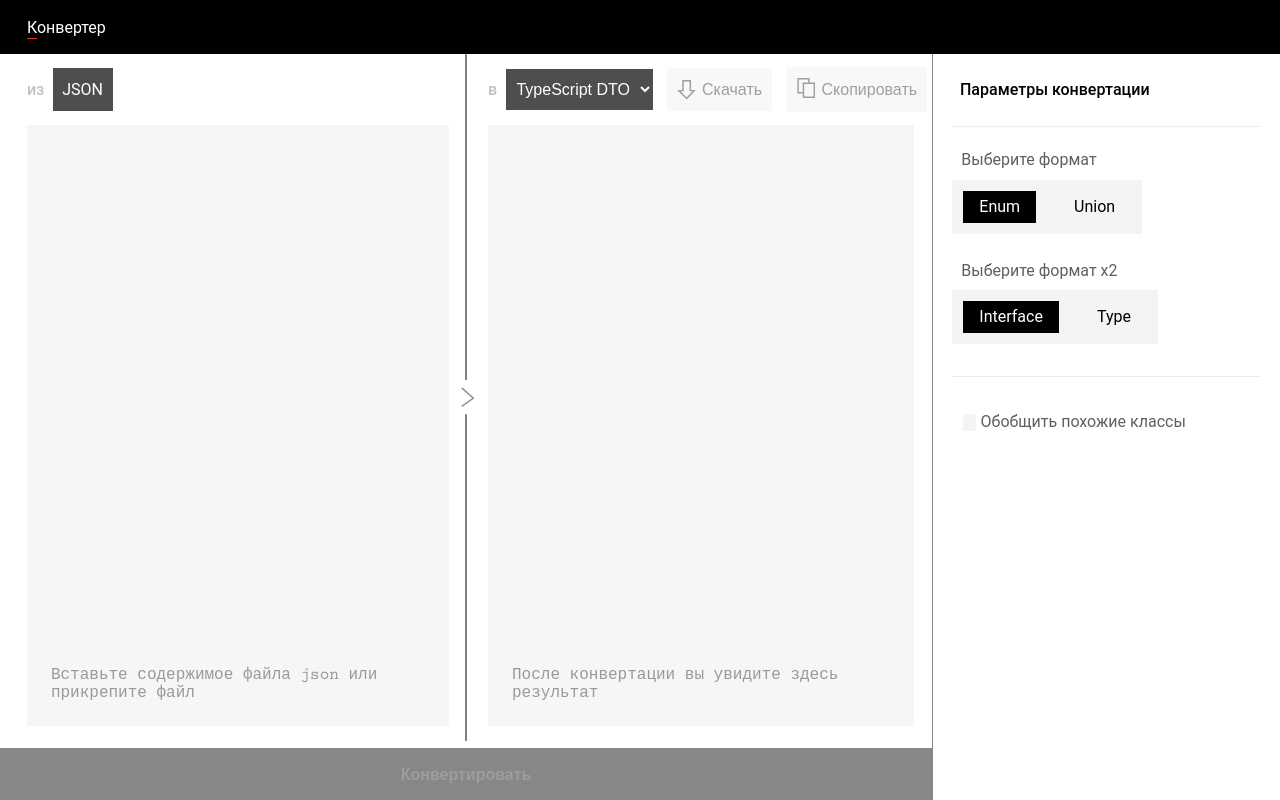
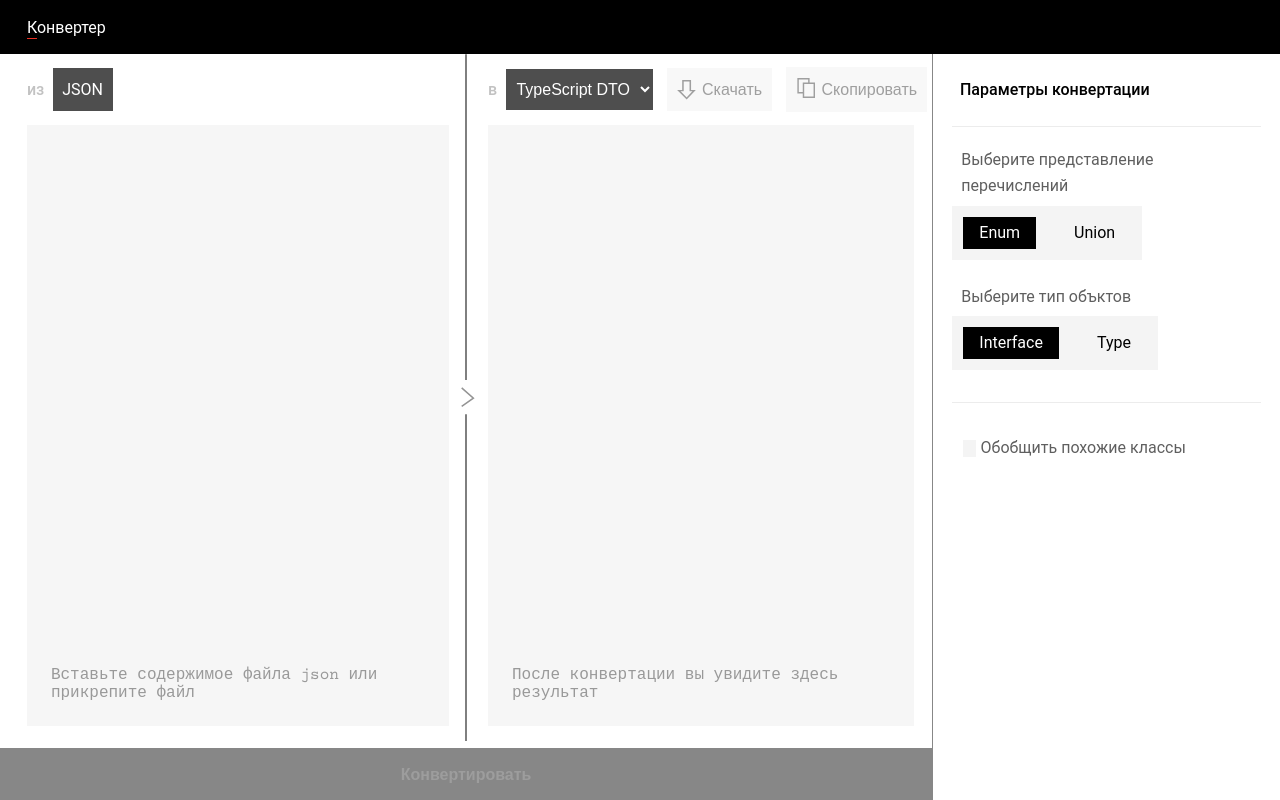
Before and after one commit to ArtyomYaprintsev/converter, a React (Vite) app: page / in a window 1280 px wide. Built offline with nearby package versions, Linux system fonts and the light colour scheme.

Commit message:
Added titles for sidebar oprions

```diff
--- a/src/App.tsx
+++ b/src/App.tsx
@@ -172,7 +172,7 @@ function App() {
               <div className="Body">
                 <div className="RadioButtonGroup">
                   <div className="TypeName">
-                    Выберите формат
+                    Выберите представление перечислений
                   </div>
                   <div className="RadioButton">
                     <input type="radio" name="union" id="enum" onChange={()=>{setEnum(true)}} checked={Boolean(enum_value)} />
@@ -185,7 +185,7 @@ function App() {
                 </div>
                 <div className="RadioButtonGroup BottomStripe" >
                   <div className="TypeName">
-                    Выберите формат х2
+                    Выберите тип объктов
                   </div>
                   <div className="RadioButton">
                     <input type="radio" name="type" id="interface" onChange={()=>{setInterface(!interface_value)}} checked={Boolean(interface_value)} />
```
